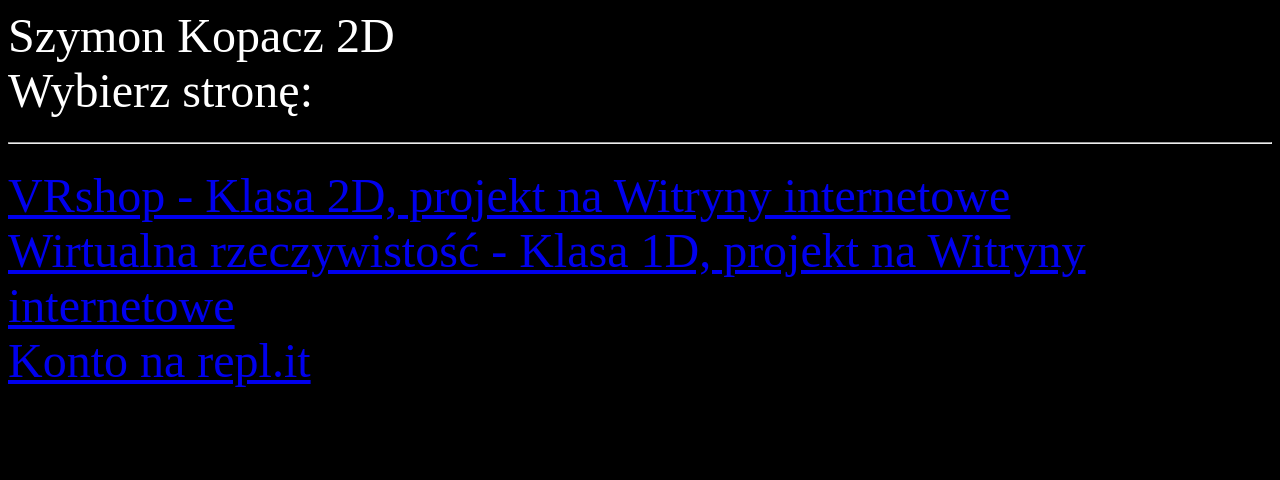
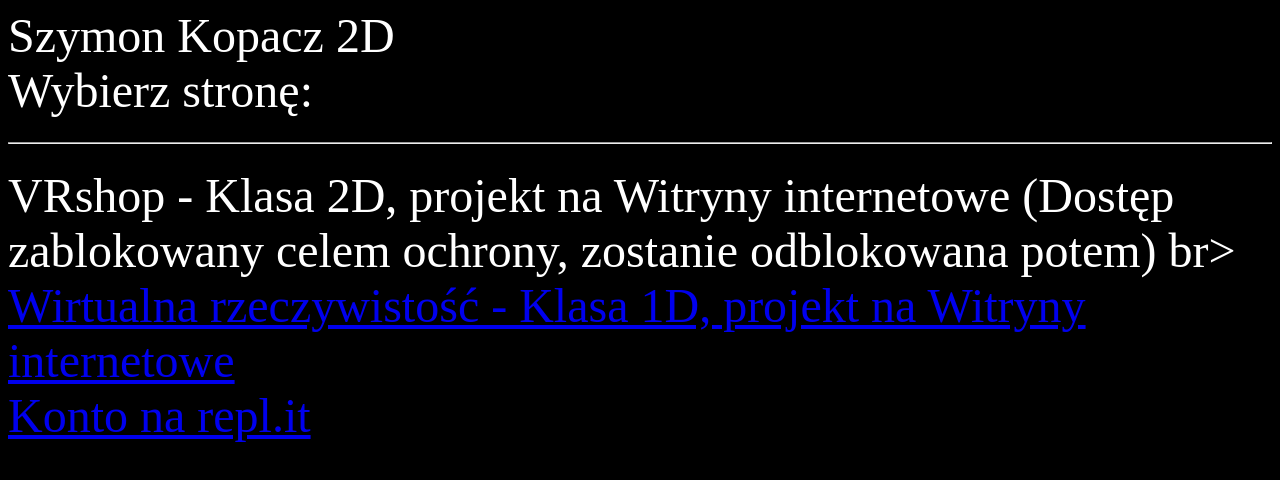
Before and after one commit to SimonKopaczz/simonkopaczz.github.io, a plain HTML site: page index.html in a window 1280 px wide. Drawn offline with Linux system fonts and the light colour scheme.

Commit message:
Blokada strony

```diff
--- a/index.html
+++ b/index.html
@@ -13,7 +13,7 @@ body {
 <body>
 Szymon Kopacz 2D <br>
 Wybierz stronę:<hr>
-<a href="VRshop/index.html">VRshop - Klasa 2D, projekt na Witryny internetowe</a><br>
+VRshop - Klasa 2D, projekt na Witryny internetowe (Dostęp zablokowany celem ochrony, zostanie odblokowana potem) br>
 <a href="VRhistoria/index.html">Wirtualna rzeczywistość - Klasa 1D, projekt na Witryny internetowe</a><br>
 <a href="https://repl.it/@Smilekkk">Konto na repl.it</a>
 </html>
```
